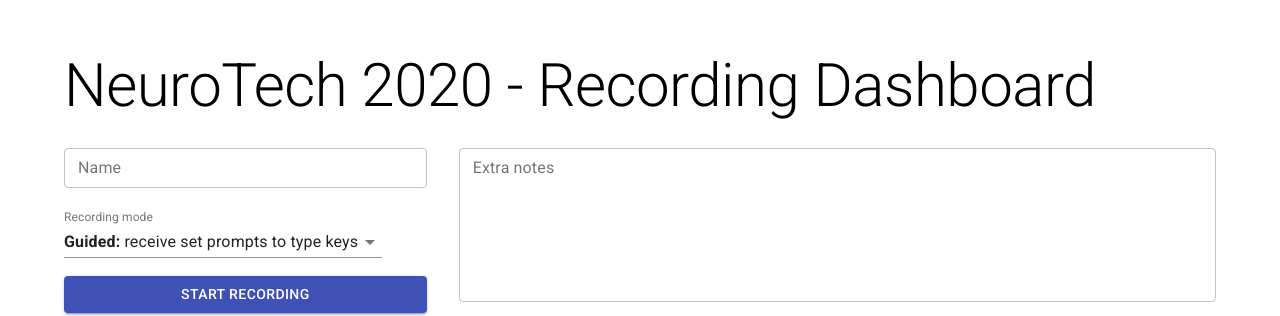
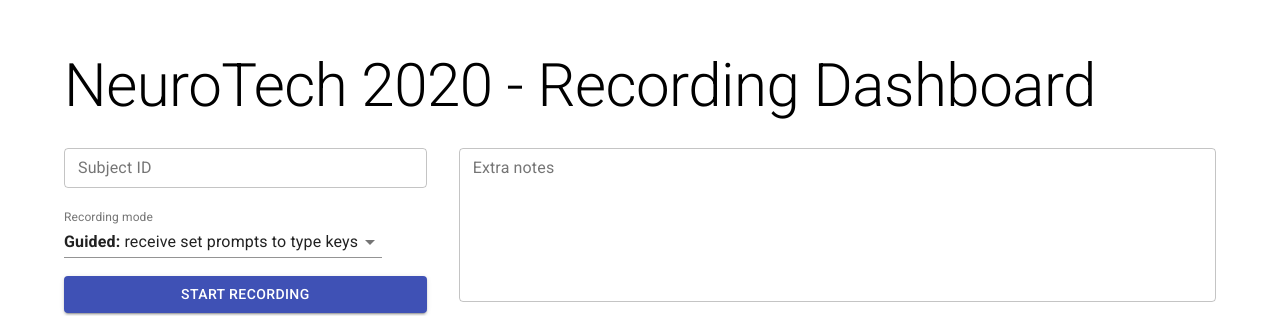
Before and after one commit to NTX-McGill/Dashboard-NeuroTech, a React (Create React App) app in the folder frontend/: page / in a window 1280 px wide. Shown: the top 316 px of the page. Built offline with nearby package versions, Linux system fonts and the light colour scheme.

Commit message:
organize folders by date instead of name

```diff
--- a/frontend/src/SessionInfoForm.jsx
+++ b/frontend/src/SessionInfoForm.jsx
@@ -23,7 +23,7 @@ function SessionInfoForm({ click, recording, name, setName, notes, setNotes, cus
                     InputProps={{
                         readOnly: recording,
                     }}
-                    label='Name'
+                    label='Subject ID'
                     margin='dense'
                     onChange={event => setName(event.target.value)}
                     variant={recording ? 'filled' : 'outlined'}
```
Also changed, not shown: 1 other file (tests, documents, lock files or other folders).
